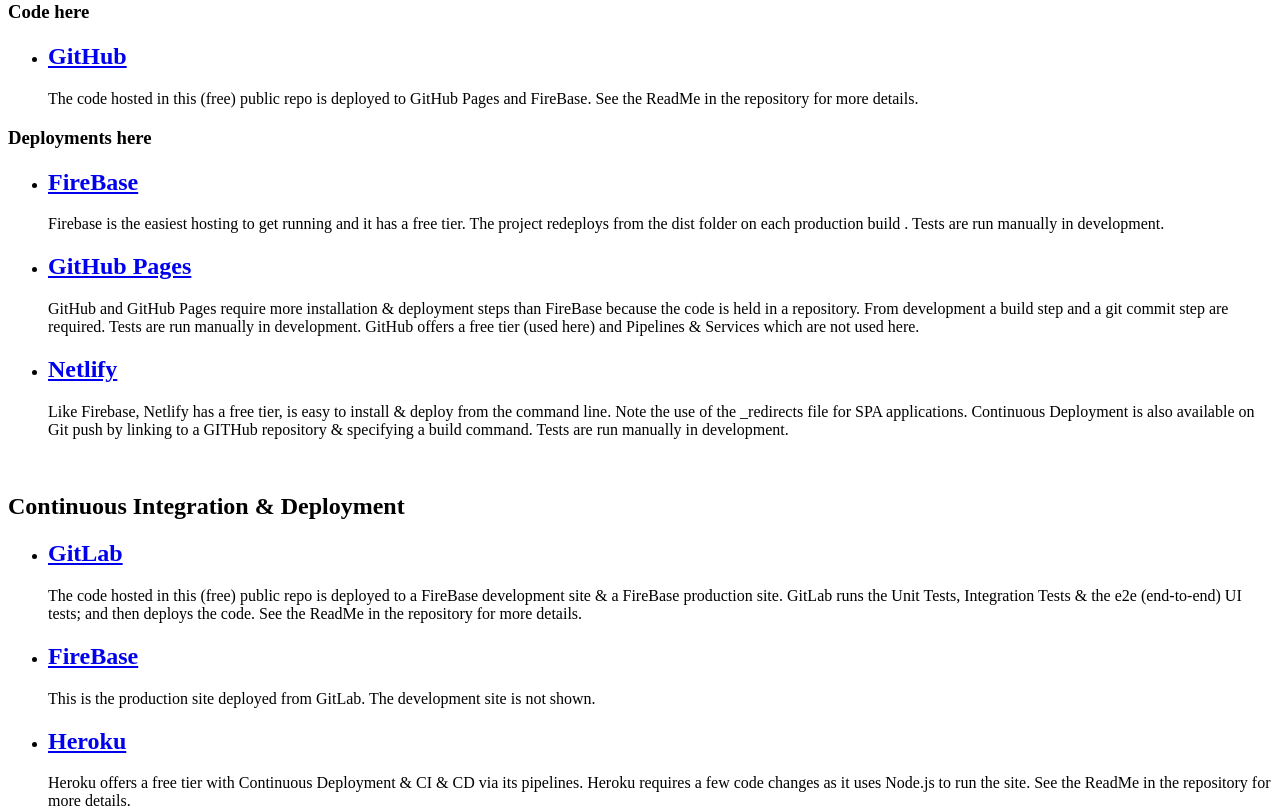
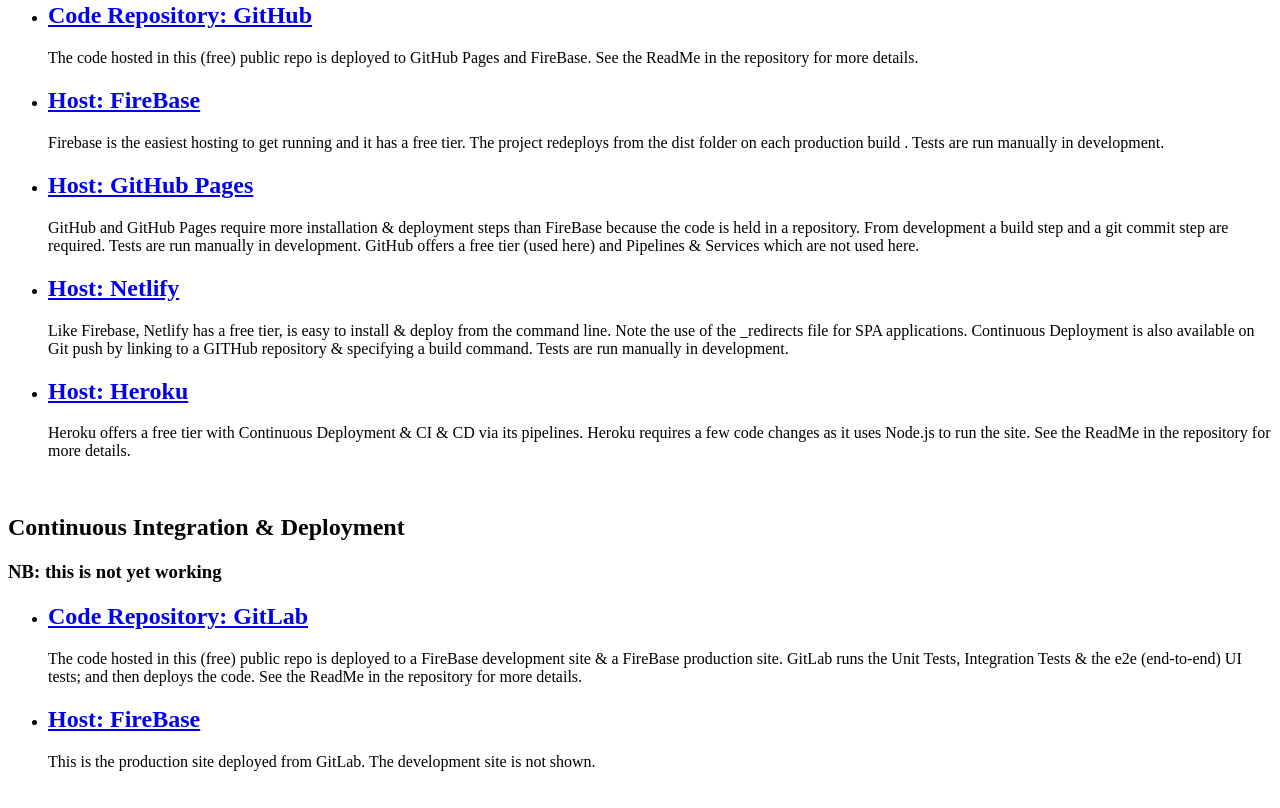
Before and after one commit to RussellRClark/Angular, an Angular app: page / in a window 1280 px wide. Shown: the part 600-1408 px from the top of the page. Built offline with nearby package versions, Linux system fonts and the light colour scheme.

Commit message:
HTML iupdated

```diff
--- a/src/app/app.component.html
+++ b/src/app/app.component.html
@@ -10,53 +10,51 @@
 <h2>Continuous Deployment</h2>
 Code is deployed on Push to the repository or manually from the development terminal
 <br>Tests are deployed manually from the development terminal
-<h3>Code here</h3>
 <ul>
   <li>
-    <h2><a target="_blank" rel="noopener" href="https://github.com/RussellRClark/Angular.git">GitHub</a></h2>
+    <h2><a target="_blank" rel="noopener" href="https://github.com/RussellRClark/Angular.git">Code Repository: GitHub</a></h2>
     The code hosted in this (free) public repo is deployed to GitHub Pages and FireBase.
     See the ReadMe in the repository for more details.
   </li>
-</ul>
-<h3>Deployments here</h3>
-<ul>
   <li>
-    <h2><a target="_blank" rel="noopener" href="https://pdtemplateanos5.firebaseapp.com/">FireBase</a></h2>
+    <h2><a target="_blank" rel="noopener" href="https://pdtemplateanos5.firebaseapp.com/">Host: FireBase</a></h2>
     Firebase is the easiest hosting to get running and it has a free tier.
     The project redeploys from the dist folder on each production build .
     Tests are run manually in development.
   </li>
   <li>
-    <h2><a target="_blank" rel="noopener" href="https://russellrclark.github.io/Angular/">GitHub Pages</a></h2>
+    <h2><a target="_blank" rel="noopener" href="https://russellrclark.github.io/Angular/">Host: GitHub Pages</a></h2>
     GitHub and GitHub Pages require more installation &amp; deployment steps than FireBase because the code is held in a repository.
     From development a build step and a git commit step are required. Tests are run manually in development.
     GitHub offers a free tier (used here) and Pipelines & Services which are not used here.
   </li>
   <li>
-    <h2><a target="_blank" rel="noopener" href="https://www.peeringdown.cloud">Netlify</a></h2>
+    <h2><a target="_blank" rel="noopener" href="https://www.peeringdown.cloud">Host: Netlify</a></h2>
     Like Firebase, Netlify has a free tier, is easy to install &amp; deploy from the command line. Note the use of the _redirects file for SPA applications.
     Continuous Deployment is also available on Git push by linking to a GITHub repository &amp; specifying a build command. Tests are run manually in development.
+  </li>
+  <li>
+    <h2><a target="_blank" rel="noopener" href="https://pdtemplateanos5.herokuapp.com//">Host: Heroku</a></h2>
+    Heroku offers a free tier with Continuous Deployment &amp; CI & CD via its pipelines. Heroku requires a few code changes as it uses Node.js to run the site.
+    See the ReadMe in the repository for more details.
   </li>
 </ul>
 
 
 <br><h2>Continuous Integration &amp; Deployment</h2>
+<h3>NB: this is not yet working</h3>
 <ul>
   <li>
-    <h2><a target="_blank" rel="noopener" href="https://gitlab.com/RussellClark/PDTemplateANOS5_GitLab">GitLab</a></h2>
+    <h2><a target="_blank" rel="noopener" href="https://gitlab.com/RussellClark/PDTemplateANOS5_GitLab">Code Repository: GitLab</a></h2>
     The code hosted in this (free) public repo is deployed to a FireBase development site  &amp; a FireBase production site.
     GitLab runs the Unit Tests, Integration Tests &amp; the e2e (end-to-end) UI tests; and then deploys the code.
     See the ReadMe in the repository for more details.
   </li>
   <li>
-    <h2><a target="_blank" rel="noopener" href="https://pdtemplateanos5.firebaseapp.com/">FireBase</a></h2>
+    <h2><a target="_blank" rel="noopener" href="https://pdtemplateanos5.firebaseapp.com/">Host: FireBase</a></h2>
   This is the production site deployed from GitLab. The development site is not shown.
   </li>
-  <li>
-    <h2><a target="_blank" rel="noopener" href="https://pdtemplateanos5.herokuapp.com//">Heroku</a></h2>
-    Heroku offers a free tier with Continuous Deployment &amp; CI & CD via its pipelines. Heroku requires a few code changes as it uses Node.js to run the site.
-    See the ReadMe in the repository for more details.
-  </li>
+
 </ul>
 
 <br><h2>Here are some links if you are not familiar with Angular</h2>
```
